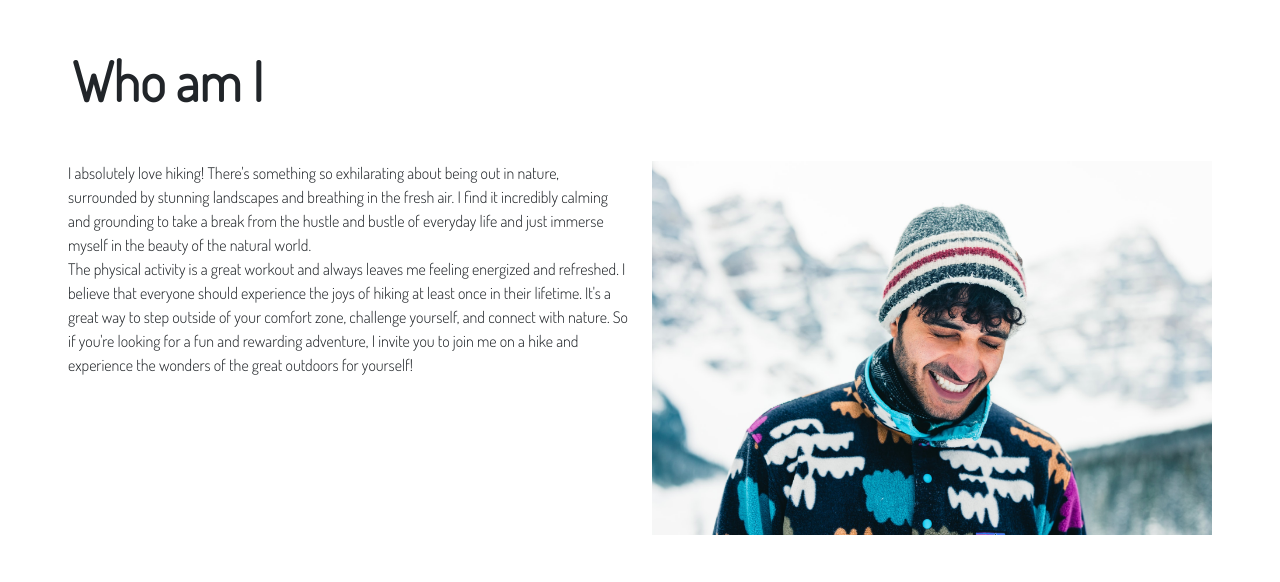
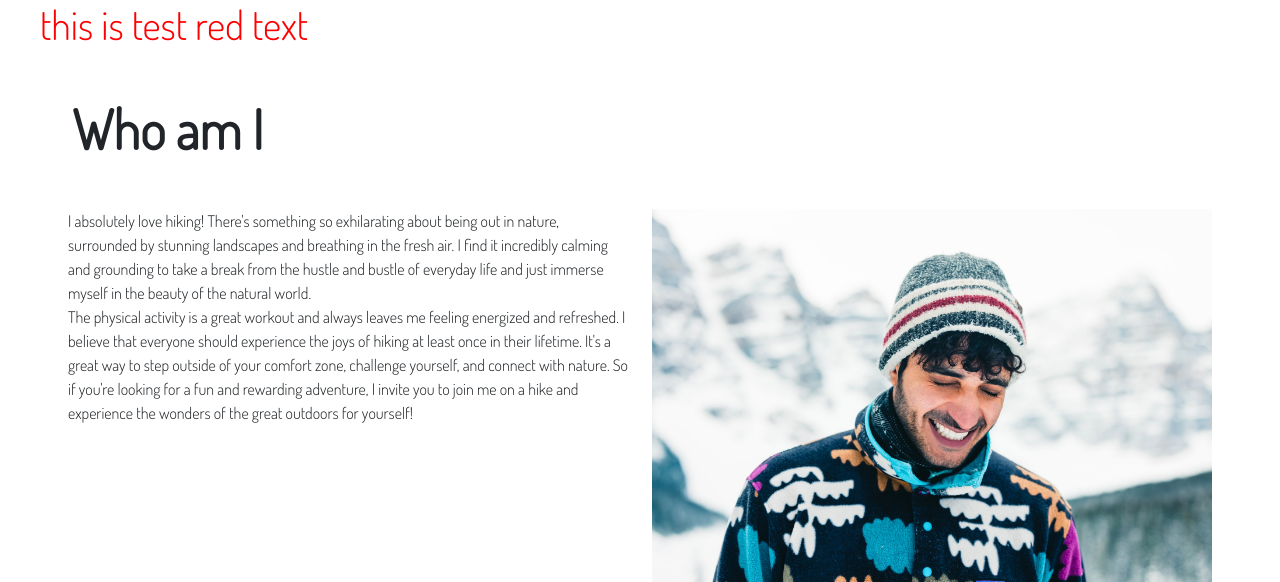
Before and after one commit to tmarkec/take_a_hike, a Django app: page / in a window 1280 px wide. Shown: the part 800-1382 px from the top of the page. Run offline with Django 3.2, Linux system fonts and the light colour scheme.

Commit message:
test text for bug-no static files added on heroku-

```diff
--- a/static/css/style.css
+++ b/static/css/style.css
@@ -1,5 +1,8 @@
 @import url('https://fonts.googleapis.com/css2?family=Dosis:wght@300&display=swap');
 
+.red {
+    color: red;
+}
 .contain {
     margin: auto;
     font-family: 'Dosis', sans-serif;
--- a/templates/index.html
+++ b/templates/index.html
@@ -11,6 +11,7 @@
 </section>
 <article>
   <div class="contain">
+    <h1 class="red">this is test red text</h1>
     <h1 class="lead-text mt-5">Who am I</h1>
     <div class="row mt-5 justify-content-center mx-3">
       <div class="col-md-6">
```
